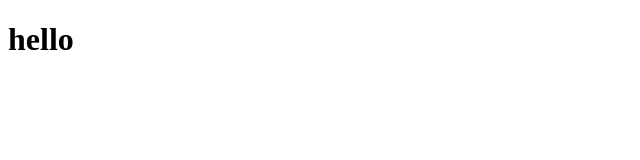
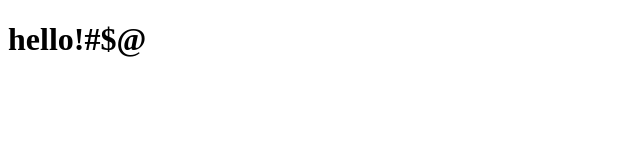
Before and after one commit to jackar0126/1109rep, a plain HTML site: page site/index.html in a window 1280 px wide. Shown: the whole page, without its empty margins (0-640 px from the left). Drawn offline with Linux system fonts and the light colour scheme.

Commit message:
1109 second

```diff
--- a/site/index.html
+++ b/site/index.html
@@ -4,6 +4,6 @@
 	<title>Hello Coursera</title>
 </head>
 <body>
-<h1>hello</h1>
+<h1>hello!#$@</h1>
 </body>
 </html>
```
